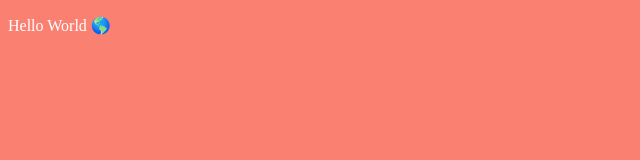
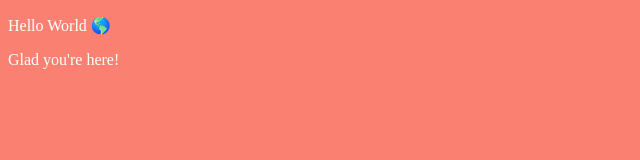
Before and after one commit to DullNebula/project1, a plain HTML site: page index.html in a window 1280 px wide. Shown: the whole page, without its empty margins (0-640 px from the left). Drawn offline with Linux system fonts and the light colour scheme.

Commit message:
added content

```diff
--- a/index.html
+++ b/index.html
@@ -9,5 +9,6 @@
 </head>
 <body>
     <p>Hello World 🌎</p>
+    <p>Glad you're here!</p>
 </body>
 </html>
```
